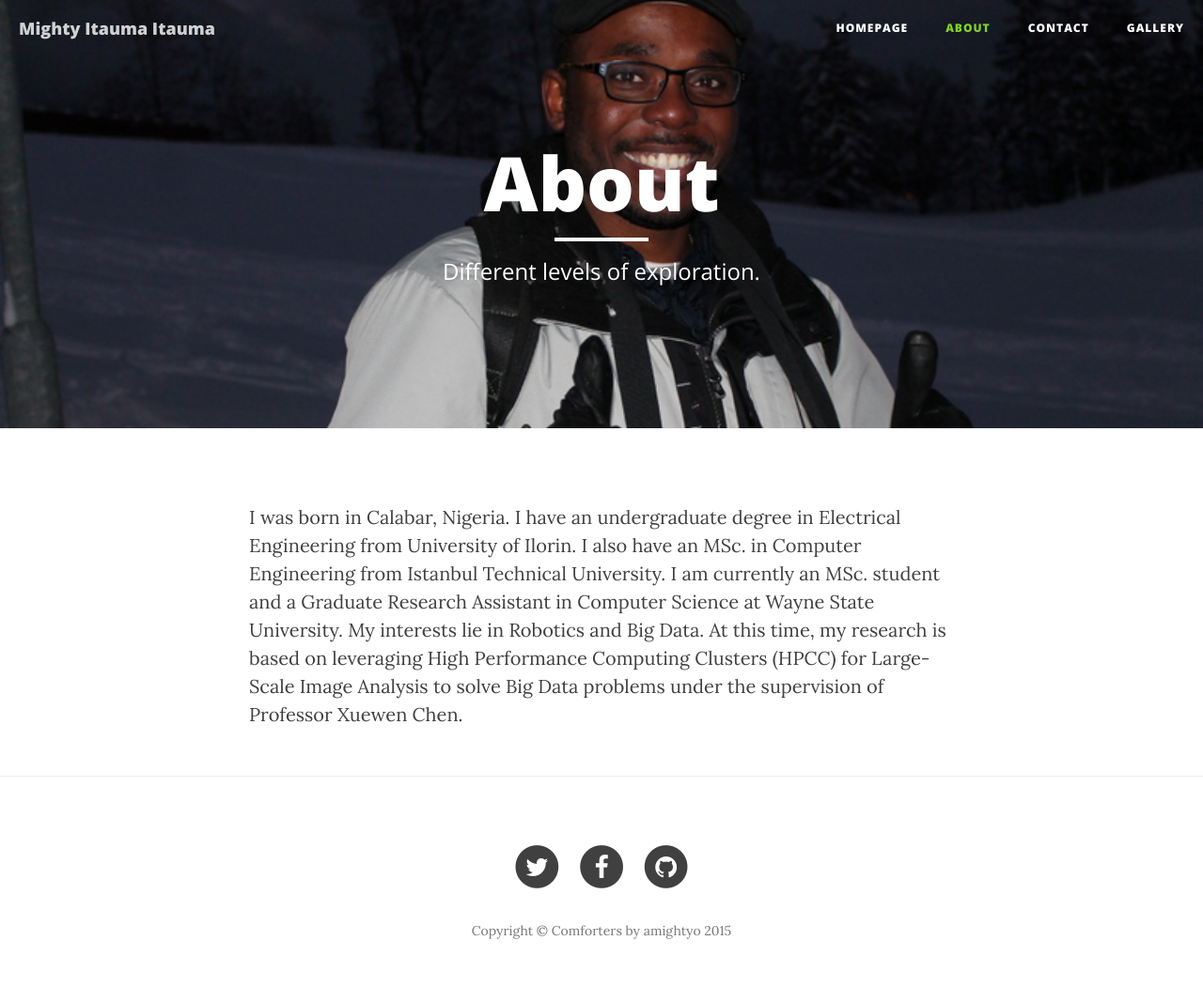
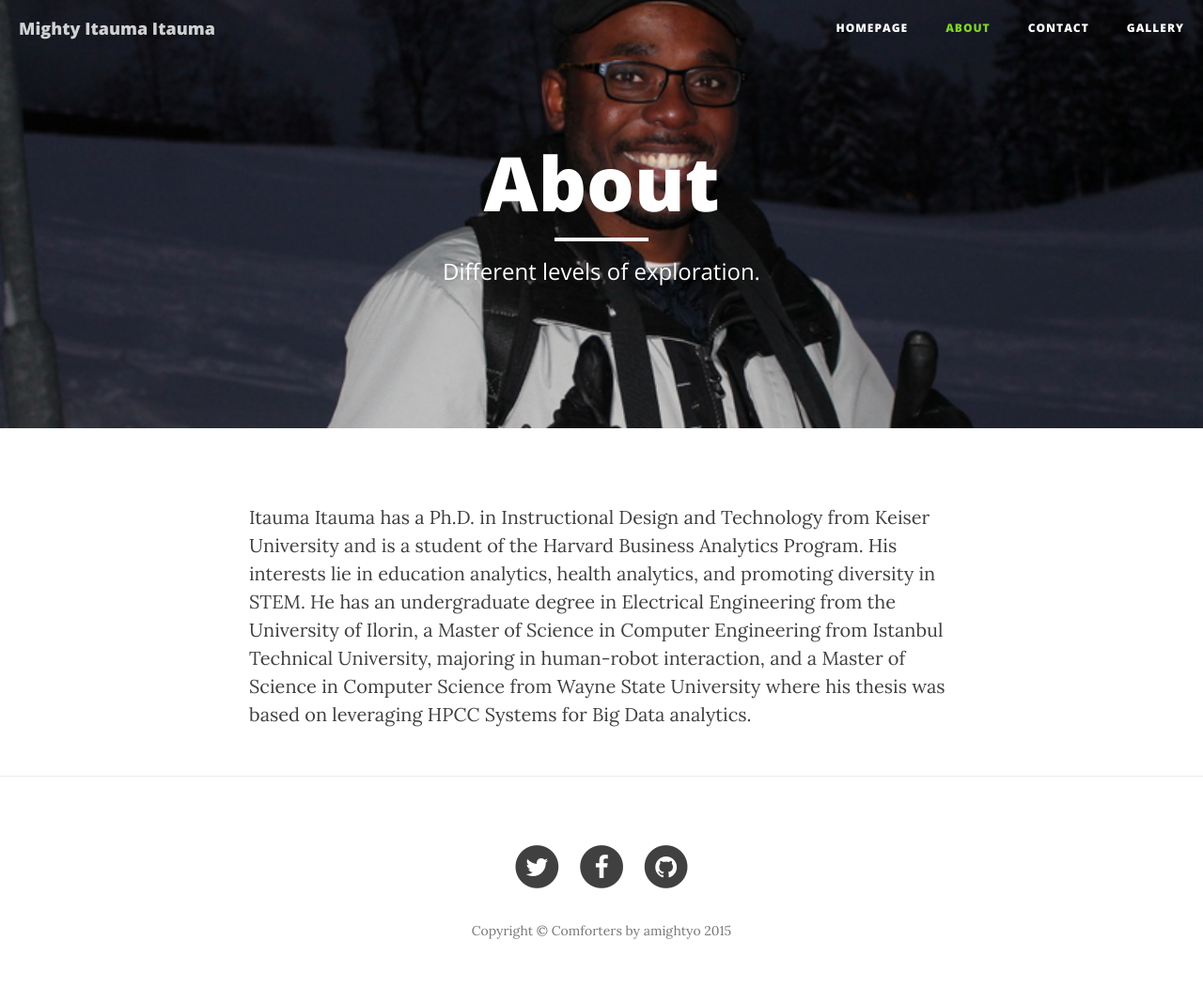
Before and after one commit to amightyo/amightyo.github.io, a Jekyll site: the page built from about.html, in a window 1280 px wide. Shown: the whole page at 94% size. Built offline with Jekyll 4.4.1, drawn with Linux system fonts in a browser that asks for light colours; nearby versions of some CDN libraries; comment, search, counter and statistics services are not loaded.

Commit message:
Update bio

```diff
--- a/about.html
+++ b/about.html
@@ -13,7 +13,9 @@ comments: false
 <div class="container">
     <div class="row">
         <div class="col-lg-8 col-lg-offset-2 col-md-10 col-md-offset-1">
-            <p>I was born in Calabar, Nigeria. I have an undergraduate degree in Electrical Engineering from University of Ilorin. I also have an MSc. in Computer Engineering from Istanbul Technical University. I am currently an MSc. student and a Graduate Research Assistant in Computer Science at Wayne State University. My interests lie in Robotics and Big Data. At this time, my research is based on leveraging High Performance Computing Clusters (HPCC) for Large-Scale Image Analysis to solve Big Data problems under the supervision of Professor Xuewen Chen.</p>
+            <p>
+            Itauma Itauma has a Ph.D. in Instructional Design and Technology from Keiser University and is a student of the Harvard Business Analytics Program. His interests lie in education analytics, health analytics, and promoting diversity in STEM. He has an undergraduate degree in Electrical Engineering from the University of Ilorin, a Master of Science in Computer Engineering from Istanbul Technical University, majoring in human-robot interaction, and a Master of Science in Computer Science from Wayne State University where his thesis was based on leveraging HPCC Systems for Big Data analytics.
+            </p>
         </div>
     </div>
 </div>
```
